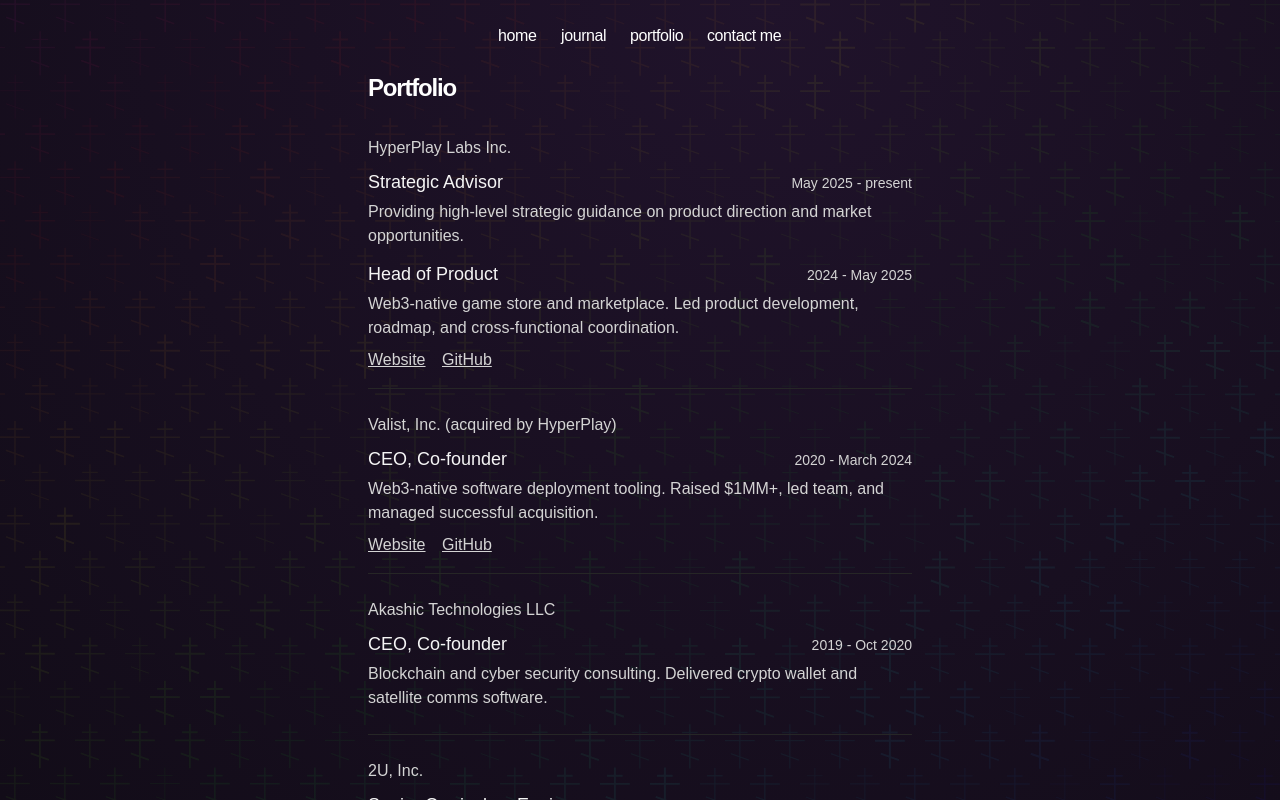
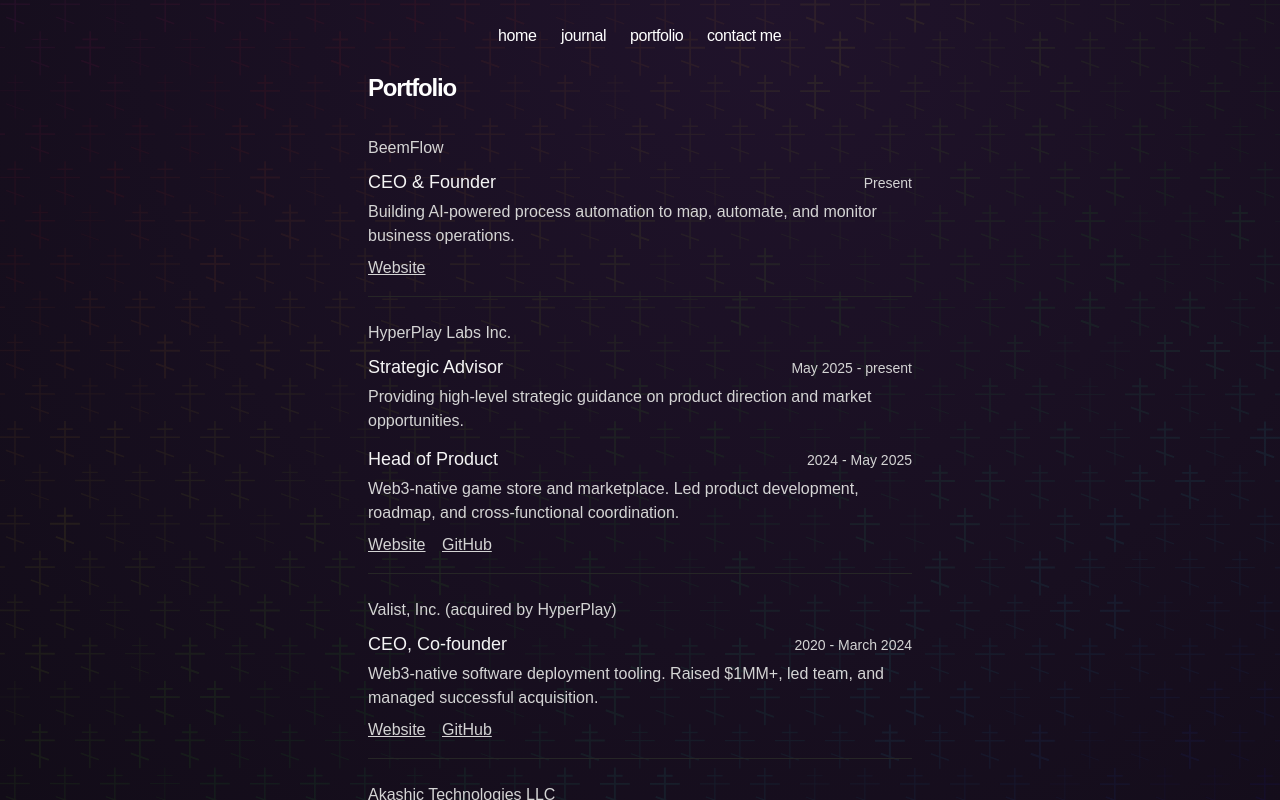
Before and after one commit to awantoch/portfolio, an Astro site: page /portfolio in a window 1280 px wide. Built offline with nearby package versions, Linux system fonts and the light colour scheme; Astro itself is replaced by a stand-in of ours; some packages are replaced by stand-ins of ours; no server answers; animation ran at ten frames a second.

Commit message:
content: add BeemFlow CEO and founder role

```diff
--- a/plan.md
+++ b/plan.md
@@ -106,3 +106,12 @@
   dependency audit reports no known vulnerabilities. The final commit is checked
   against the production deployment and the same 15 route checks.
 - No real subscriptions, broadcasts, or authorized cron syncs were performed.
+
+### BeemFlow status follow-up
+
+- Add the current role "CEO & Founder of BeemFlow" below the homepage name,
+  with a link to https://beemflow.com and matching homepage social metadata.
+- Put BeemFlow first in the portfolio, dated "Present" because no start date was
+  supplied. The short description reflects the process automation services on
+  BeemFlow's current website.
+- Build, push to `main`, then verify both pages and the link on production.
--- a/src/data/portfolio.ts
+++ b/src/data/portfolio.ts
@@ -16,6 +16,19 @@
 };
 
 export const portfolioEntries: PortfolioEntry[] = [
+  {
+    company: 'BeemFlow',
+    roles: [
+      {
+        title: 'CEO & Founder',
+        dateRange: 'Present',
+        description: 'Building AI-powered process automation to map, automate, and monitor business operations.',
+      },
+    ],
+    links: [
+      { label: 'Website', url: 'https://beemflow.com' },
+    ],
+  },
   {
     company: 'HyperPlay Labs Inc.',
     roles: [
--- a/src/lib/constants.ts
+++ b/src/lib/constants.ts
@@ -24,6 +24,7 @@
     'web3 gaming expert',
     'full-stack developer',
     'security engineer',
+    'BeemFlow',
     'Valist',
     'HyperPlay',
     'EVM developer',
--- a/src/pages/index.astro
+++ b/src/pages/index.astro
@@ -7,7 +7,7 @@
 import { METADATA_CONFIG } from '../lib/constants';
 export const prerender = true;
 ---
-<SiteLayout description={METADATA_CONFIG.descriptions.home}>
+<SiteLayout description={`CEO & Founder of BeemFlow. ${METADATA_CONFIG.descriptions.home}`}>
   <section aria-labelledby="home-heading">
     <div class="flex justify-center mb-6 mt-2">
       <div class="w-32 h-32 rounded-xl overflow-hidden shadow-lg border-2 border-neutral-800 bg-neutral-900 flex items-center justify-center">
@@ -15,6 +15,9 @@
       </div>
     </div>
     <h1 id="home-heading" class="mb-4 text-2xl font-semibold tracking-tighter text-center text-neutral-100">Alec M. Wantoch</h1>
+    <p class="mb-3 text-center text-neutral-200">
+      CEO &amp; Founder of <a href="https://beemflow.com" class="underline underline-offset-2 hover:opacity-80 interactive-soft" target="_blank" rel="noopener noreferrer">BeemFlow</a>
+    </p>
     <p class="mb-4 text-center text-neutral-300">{METADATA_CONFIG.descriptions.home}</p>
     <div class="mt-8 mb-8"><Links /></div>
     <section role="region" aria-labelledby="journal-heading" class="my-8">
```
